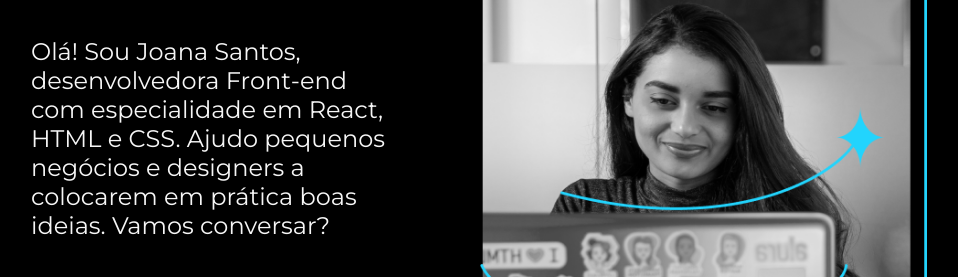
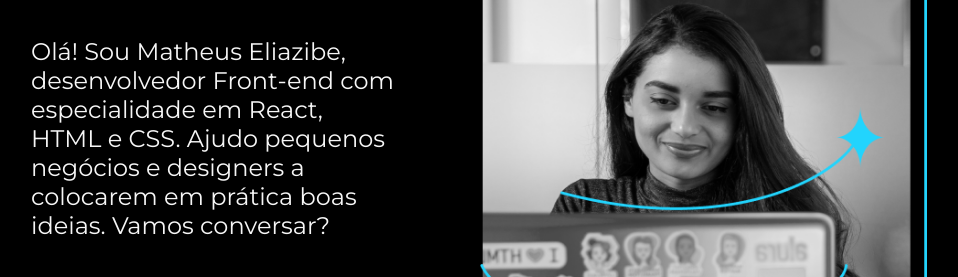
Before and after one commit to Eliazibe/Projeto2, a plain HTML site: page index.html in a window 1280 px wide. Shown: the part 392-669 px from the top of the page, without its empty margins (161-1119 px from the left). Drawn offline with nearby package versions, Linux system fonts and the light colour scheme.

Commit message:
alterei o nome p meu

```diff
--- a/index.html
+++ b/index.html
@@ -21,7 +21,7 @@
             <h1 class="apresentacao__conteudo__titulo">Eleve seu negócio digital a outro nível <strong
             class="titulo-destaque">com um Front-end de qualidade!
             </strong></h1>
-            <p class="apresentacao__conteudo__texto">Olá! Sou Joana Santos, desenvolvedora
+            <p class="apresentacao__conteudo__texto">Olá! Sou Matheus Eliazibe, desenvolvedor
             Front-end com especialidade em React, HTML e
             CSS. Ajudo pequenos negócios e designers a
             colocarem em prática boas ideias. Vamos
```
